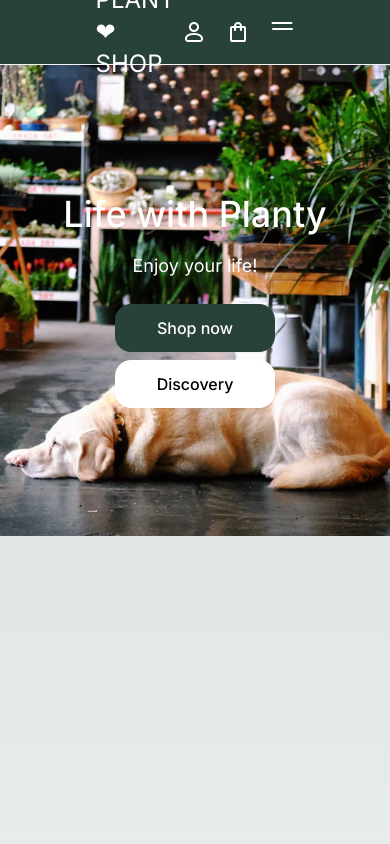
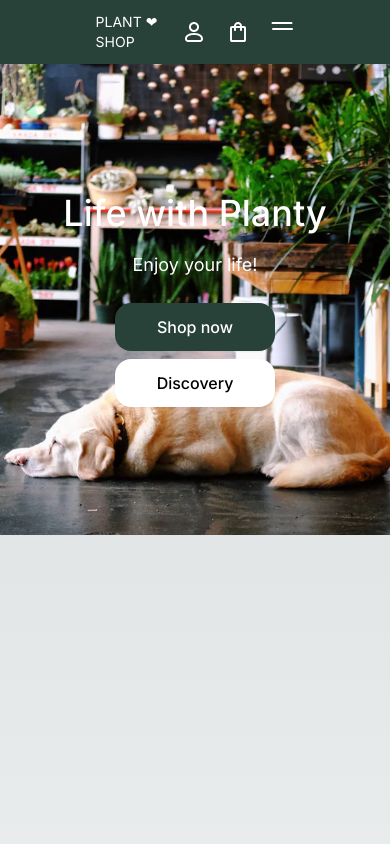
Before and after one commit to khanhnm222/next-13-plant-shop, a Next.js app: page / in a window 390 px wide. Shown: the top 844 px of the page. Built offline with nearby package versions, Linux system fonts and the light colour scheme.

Commit message:
Update common components

```diff
--- a/components/common/Button.tsx
+++ b/components/common/Button.tsx
@@ -5,6 +5,7 @@ interface ButtonProps {
   additionalClass?: string;
   children?: React.ReactNode;
   icon?: 'left' | 'right' | 'only';
+  onClick?: (e: any) => void;
 }
 
 const Button: React.FC<ButtonProps> = ({
@@ -14,6 +15,7 @@ const Button: React.FC<ButtonProps> = ({
   additionalClass,
   children,
   icon,
+  onClick,
 }) => {
   const getClassName = () => {
     let baseClass =
@@ -71,7 +73,7 @@ const Button: React.FC<ButtonProps> = ({
     }
   };
 
-  return <button className={getClassName()}>{buttonContent()}</button>;
+  return <button className={getClassName()} onClick={onClick}>{buttonContent()}</button>;
 };
 
 export default Button;
--- a/components/common/Logo.tsx
+++ b/components/common/Logo.tsx
@@ -7,7 +7,7 @@ interface LogoProps {
 const Logo: React.FC<LogoProps> = ({ white }) => {
   return (
     // <img src="../assets/images/logo.svg" alt="logo" />
-    <div className="cursor-pointer app-logo text-2xl sm:text-sm md:text-base lg:text-2xl">
+    <div className="cursor-pointer app-logo text-sm sm:text-sm md:text-base lg:text-2xl">
       PLANT ❤ SHOP
     </div>
   );
--- a/components/common/TextInput.tsx
+++ b/components/common/TextInput.tsx
@@ -1,9 +1,11 @@
+import { validateHeaderName } from 'http';
 import React from 'react';
 
 interface InputProps {
   name: string;
   type: string;
   label: string;
+  defaultValue?: any;
   placeholder: string;
 }
 
@@ -11,6 +13,7 @@ const TextInput: React.FC<InputProps> = ({
   name,
   type,
   label,
+  defaultValue,
   placeholder,
 }) => {
   return (
@@ -22,6 +25,7 @@ const TextInput: React.FC<InputProps> = ({
         className='px-2.5 w-full h-10 border-solid border outline-none border-gray-200 focus:border-green-500 bg-white text-sm rounded-lg'
         type={type}
         name={name}
+        defaultValue={defaultValue}
         placeholder={placeholder}
       />
     </div>
--- a/components/navigation/Navbar.tsx
+++ b/components/navigation/Navbar.tsx
@@ -22,7 +22,7 @@ const Navbar = () => {
   };
 
   return (
-    <nav className='sticky top-0 w-full bg-primary border-b border-gray-100 z-20 px-20 text-brand-white'>
+    <nav className='sticky top-0 w-full bg-primary border-b border-gray-100 z-20 px-20 text-brand-white border-none'>
       <div className='wrapper mx-auto h-16 flex items-center justify-between'>
         <Link href='/' title='Planty shop'>
           <Logo white={false} />
```
